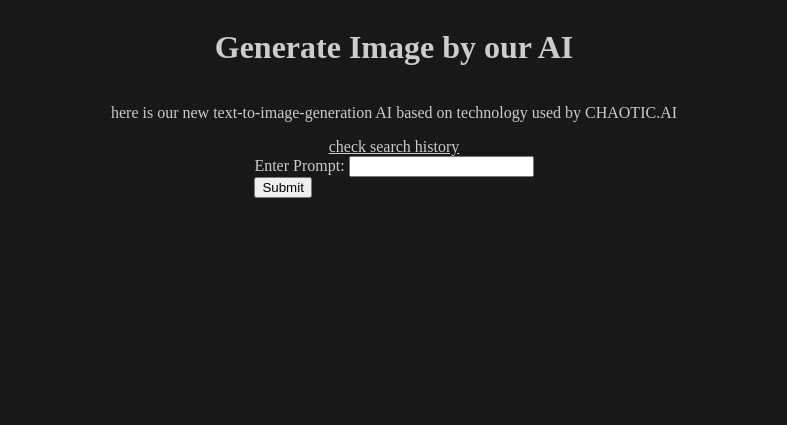
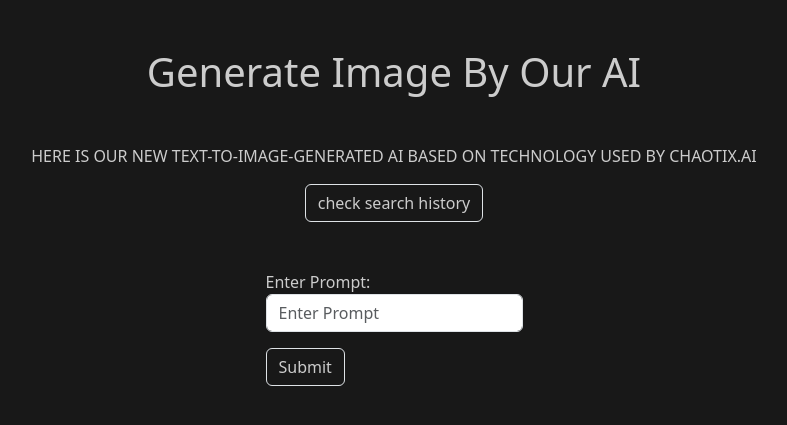
Before and after one commit to RiturajAgrahari/django-celery-assignment, a Django app: page / in a window 1280 px wide. Shown: the top 425 px of the page, without its empty margins (246-1033 px from the left). Run offline with Django 5.2, Linux system fonts and the light colour scheme; parts of the project's set-up code (start-up, migrations or seed data) failed here and were passed over.

Commit message:
designed UI

```diff
--- a/aigeneration/forms.py
+++ b/aigeneration/forms.py
@@ -2,5 +2,12 @@ from django import forms
 
 
 class PromptForm(forms.Form):
+
+    def __init__(self, *args, **kwargs):
+        super().__init__(*args, **kwargs)
+        for visible in self.visible_fields():
+            visible.field.widget.attrs['class'] = 'form-control d-flex flex-column align-items-center justify-content-center'
+            visible.field.widget.attrs['placeholder'] = visible.field.label
+
     """Creating django form to get users prompt from the django templates!"""
     prompt = forms.CharField(label="Enter Prompt", max_length=100)
--- a/aigeneration/templates/home.html
+++ b/aigeneration/templates/home.html
@@ -1,22 +1,56 @@
 <!DOCTYPE html>
 <html>
-<body style="background-color:#181818; color: rgb(204, 204, 204); display: flex; align-items: center; justify-content:center; flex-direction:column; height:100%">
+<head>
+    <title>Chaotix.ai</title>
+    <link href="https://cdn.jsdelivr.net/npm/bootstrap@5.3.3/dist/css/bootstrap.min.css" rel="stylesheet" integrity="sha384-QWTKZyjpPEjISv5WaRU9OFeRpok6YctnYmDr5pNlyT2bRjXh0JMhjY6hW+ALEwIH" crossorigin="anonymous">
+</head>
 
-<h1>Generate Image by our AI</h1>
-<p>here is our new text-to-image-generation AI based on technology used by CHAOTIC.AI</p>
-<a style="color:rgb(204, 204, 204);" href="/history">check search history</a>
+<body class="d-flex flex-column align-items-center justify-content-center" style="background-color:#181818; color: rgb(204, 204, 204);">
+    <h1 class="mt-5 mb-5 text-capitalize">Generate Image by our AI</h1>
+    <p class="text-uppercase">here is our new text-to-image-generated AI based on technology used by CHAOTIX.AI</p>
+    <a class="btn border mb-5" style="color:rgb(204, 204, 204);" href="/history">check search history</a>
 
     <form action="/" method="post">
         {% csrf_token %}
         {{ form }}
-    <input type="submit" value="Submit">
+        <input class="btn border mt-3" style="color:rgb(204, 204, 204);" type="submit" value="Submit">
     </form>
 
-<div style="display: flex; justify-content: center; align-items: center; gap: 10px;">
+    <div class="d-flex flex-column justify-content-center align-items-center" style="gap: 10px;">
+    <div id="ai-text">
+        {% if images %}
+            AI is generating your image please wait a moment...
+        {% endif %}
+    </div>
+
     {% for image in images %}
+        {% if image != None %}
         <img src="/media/{{image}}" width="30%">
+        {% endif %}
     {% endfor %}
     </div>
 
+<script>
+    const images_id = []
+    {% for image in images %}
+        var myValue = '{{ image|escapejs }}'
+        if (myValue !== 'None') {
+            images_id.push(myValue)
+            console.log(images_id)
+        }
+    {% endfor %}
+
+    console.log({{images_id}})
+
+    setTimeout(function(){
+        console.log("refreshing page!")
+        if (images_id.length == 3) {
+            window.location=`?images=${images_id}`;
+            document.getElementById('ai-text').remove()
+        }
+        console.log("refreshed page?")
+    }, 10000);
+</script>
+
 </body>
 </html>
--- a/aigeneration/views.py
+++ b/aigeneration/views.py
@@ -2,6 +2,7 @@ from django.shortcuts import render
 from .tasks import generate_images
 from .forms import PromptForm
 from .models import GeneratedImage, SearchPrompt
+from django.core.cache import cache
 
 # Create your views here.
 
@@ -12,7 +13,15 @@ def homepage(request):
 
     """Here we will handle the page when it is requested by the user without any prompt"""
     if request.method == "GET":
-        return render(request, "home.html", {"form": form, "images": []})
+        images = []
+        if request.GET.get("images"):
+            images_id = request.GET.get('images').split(",")
+            for image_id in images_id:
+                image = cache.get(image_id)
+                images.append(image)
+                cache.delete(image_id)
+
+        return render(request, "home.html", {"form": form, "images": images})
 
     """Here we will handle the page requested by the user with prompt."""
     if request.method == "POST":
@@ -20,13 +29,12 @@ def homepage(request):
         search_prompt = SearchPrompt.objects.create(search_prompt=prompt)  # adding the prompt to database so that we have a record history
 
         """Here are 3 celery working extracting images parallaly through API as requested!"""
-        image_url1 = generate_images.delay(prompt, search_prompt.id)  # celery worker 1
-        image_url2 = generate_images.delay(prompt, search_prompt.id)  # celery worker 2
-        image_url3 = generate_images.delay(prompt, search_prompt.id)  # celery worker 3
-
+        image_url1_id = generate_images.delay(prompt, search_prompt.id)  # celery worker 1
+        image_url2_id = generate_images.delay(prompt, search_prompt.id)  # celery worker 2
+        image_url3_id = generate_images.delay(prompt, search_prompt.id)  # celery worker 3
         # Getting the generated images
 
-        return render(request, "home.html", {"form": form, "images": [image_url1, image_url2, image_url3]})
+        return render(request, "home.html", {"form": form, "images": [str(image_url1_id), str(image_url2_id), str(image_url3_id)]})
 
 
 def history(request, *args, **kwargs):
@@ -38,5 +46,4 @@ def history(request, *args, **kwargs):
     for prompt in prompts:
         images = GeneratedImage.objects.all().filter(search_id=prompt.get("id")).values()
         context["data"][prompt.get("search_prompt")] = images
-
     return render(request, 'history.html', context=context)
```
Also changed, not shown: aigeneration/tasks.py (+6 -1 lines), aigeneration/templates/history.html (+8 -6 lines), assignment/settings.py (+7 -0 lines). Lines whose indentation alone changed are shown as unchanged.
